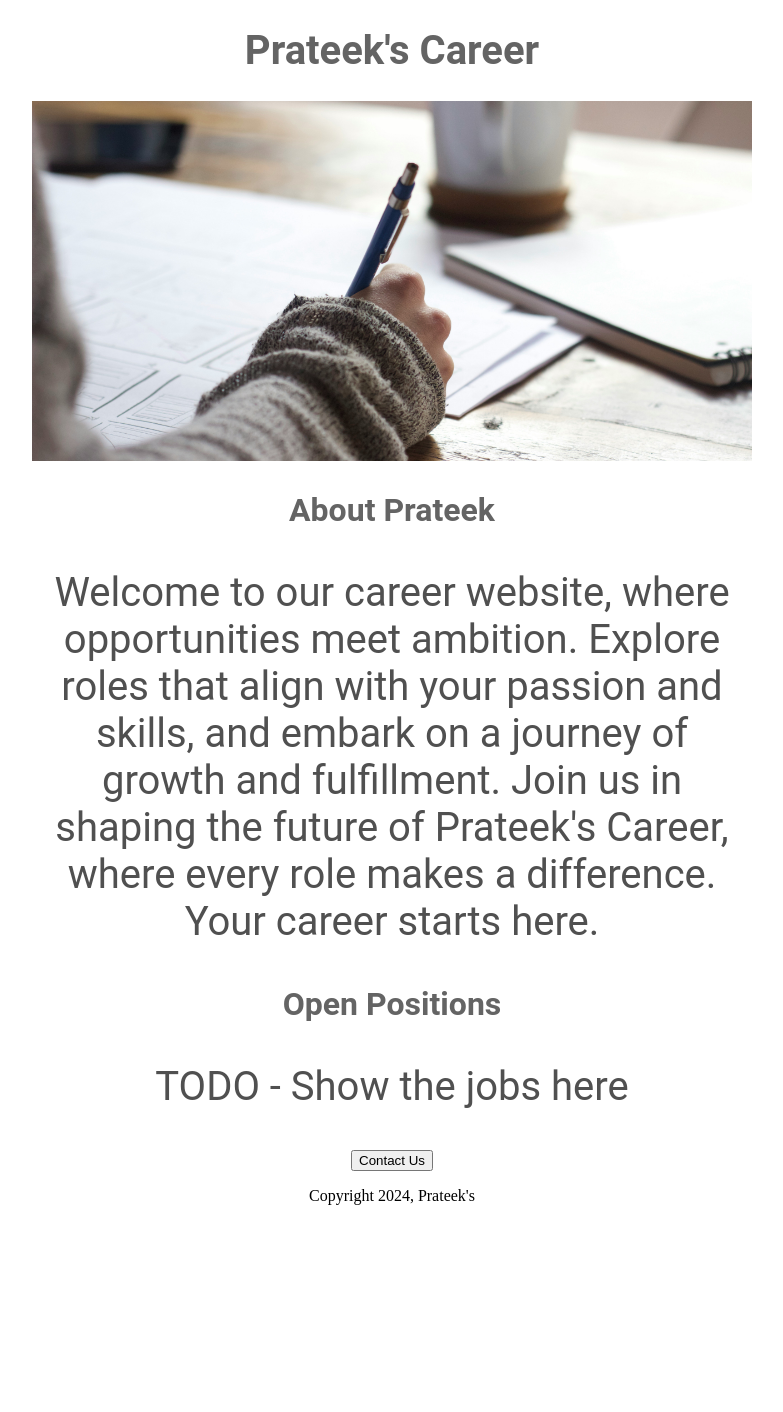
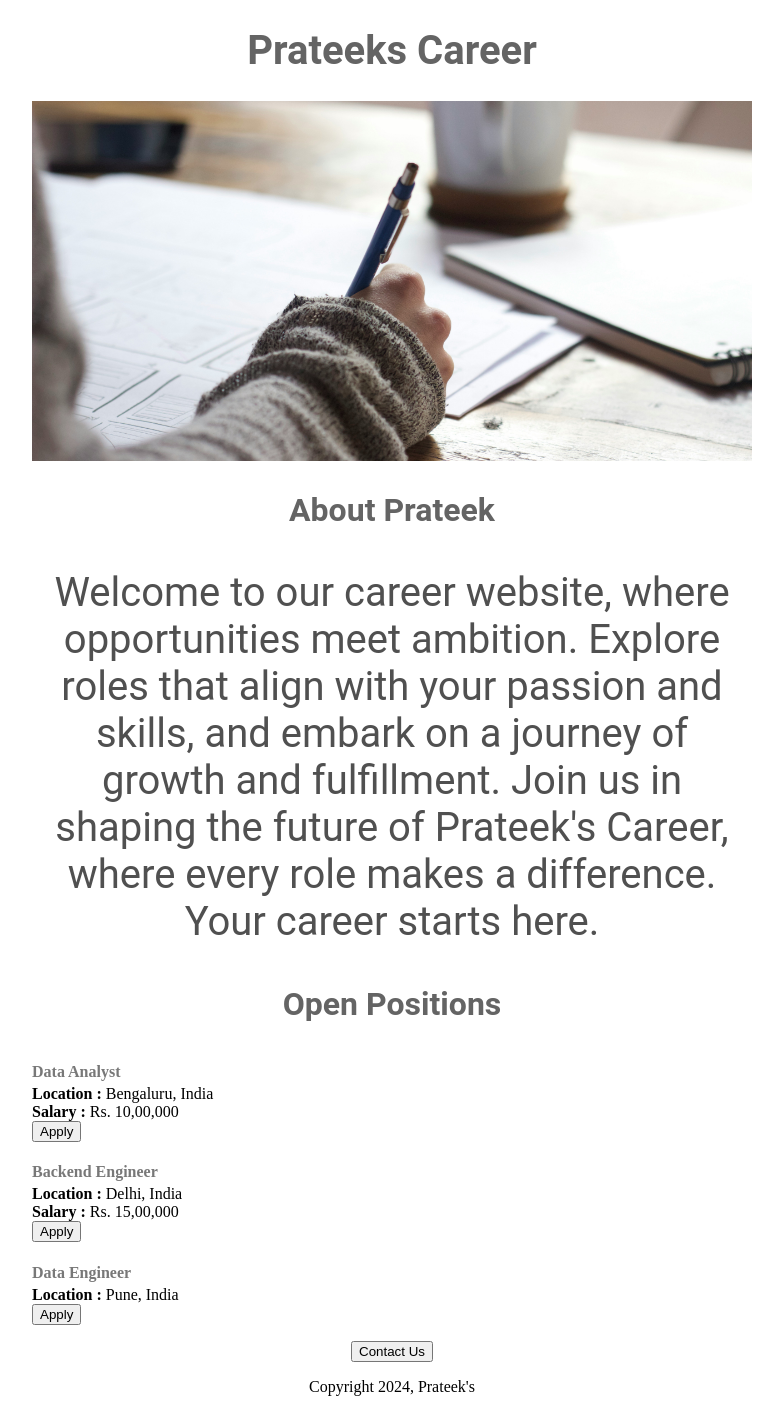
Before and after one commit to prateeksingh1112/pks-career-website, a Flask app: page / in a window 1280 px wide. Shown: the whole page, without its empty margins (248-1031 px from the left). Before the commit the page ends 1205 px from the top, so only its background shows below. Run offline with Flask 3, Linux system fonts and the light colour scheme.

Commit message:
added dynamic data and requirements.txt

```diff
--- a/app.py
+++ b/app.py
@@ -1,10 +1,34 @@
-from flask import Flask, render_template
+from flask import Flask, render_template, jsonify
 
 app = Flask(__name__)
 
+JOBS = [
+  {
+    "id": 1,
+    "title" : "Data Analyst",
+    "location" : "Bengaluru, India",
+    "salary" : "Rs. 10,00,000"
+  },
+  {
+    "id": 2,
+    "title" : "Backend Engineer",
+    "location" : "Delhi, India",
+    "salary" : "Rs. 15,00,000"
+  },
+  {
+    "id": 3,
+    "title" : "Data Engineer",
+    "location" : "Pune, India"
+  }
+]
+
 @app.route("/")
-def gello_world():
-  return render_template('home.html')
+def hello_world():
+  return render_template('home.html',jobs=JOBS,company_name='Prateeks')
+
+@app.route("/jobs")
+def get_jobs():
+  return jsonify(JOBS)
 
 if __name__ == "__main__":
   app.run(debug=True, host='0.0.0.0')
--- /dev/null
+++ b/requirements.txt
@@ -0,0 +1,2 @@
+Flask
+gunicorn
--- a/templates/home.html
+++ b/templates/home.html
@@ -38,12 +38,16 @@
 </head>
   <body>
     <div id='container'>
-    <h1>Prateek's Career</h1>
+    <h1>{{company_name}} Career</h1>
     <img id="banner" src='static/banner.jpg' >
     <h2>About Prateek</h2>
     <p class='bodytext'>Welcome to our career website, where opportunities meet ambition. Explore roles that align with your passion and skills, and embark on a journey of growth and fulfillment. Join us in shaping the future of Prateek's Career, where every role makes a difference. Your career starts here.</p>
     <h2>Open Positions</h2>
-    <p class='bodytext'>TODO - Show the jobs here</p>
+    <p class='bodytext'>
+      {% for job in jobs %}
+          {% include 'jobitem.html' %}
+      {% endfor %}
+    </p>
       <div style="text-align:center;">
     <button>Contact Us</button>
         <p>Copyright 2024, Prateek's</p>
--- /dev/null
+++ b/templates/jobitem.html
@@ -0,0 +1,6 @@
+<div><h4 style="color:rgb(120,120,120);margin-bottom:4px;">{{job['title']}}</h4></div>
+<div><b>Location :</b> {{job['location']}}</div>
+{% if 'salary' in job %}
+<div><b>Salary :</b> {{job['salary']}}</div>
+{% endif %}
+<button type="button">Apply</button>
```
